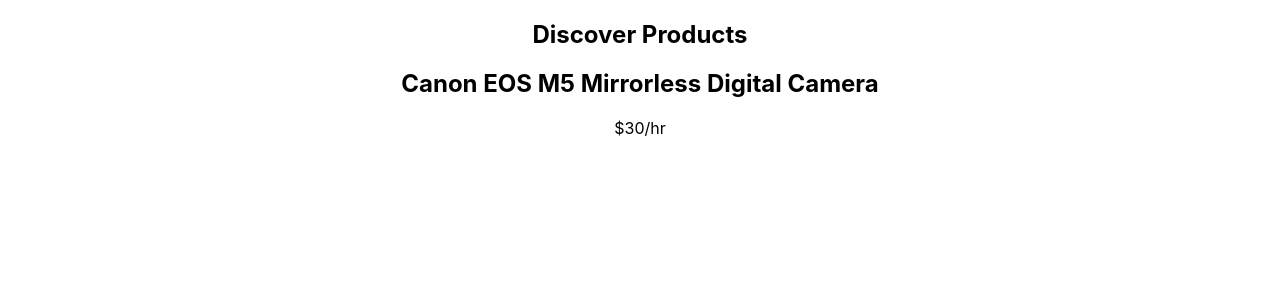
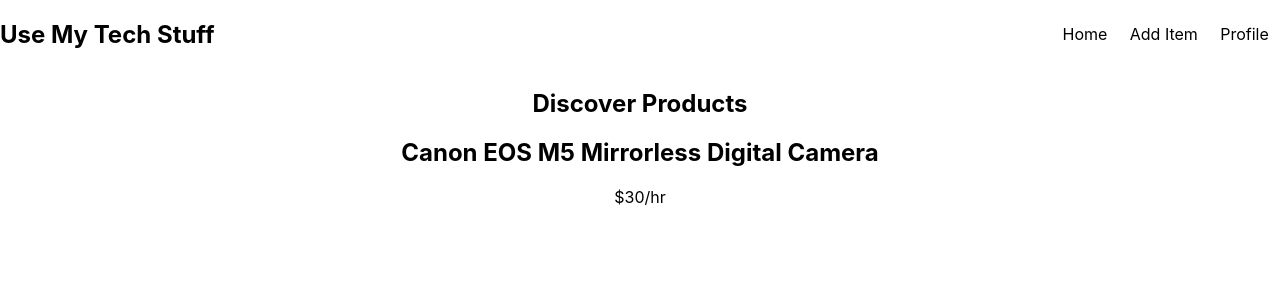
Before and after one commit to bwptpt-use-my-tech-stuff1/front-end, a React (Create React App) app: page /dashboard in a window 1280 px wide. Shown: the top 300 px of the page. Built offline with nearby package versions, Linux system fonts and the light colour scheme.

Commit message:
created and displayed  navbar, changed 'add_listing' path to 'add_item'

```diff
--- a/src/App.css
+++ b/src/App.css
@@ -2,37 +2,26 @@
   text-align: center;
 }
 
-.App-logo {
-  height: 40vmin;
-  pointer-events: none;
+a {
+  text-decoration: none;
 }
 
-@media (prefers-reduced-motion: no-preference) {
-  .App-logo {
-    animation: App-logo-spin infinite 20s linear;
-  }
+.navbar {
+  display: flex;
+  justify-content: space-between;
+  align-items: center;
+  z-index: 1;
+  width: 100%;
+  margin-bottom: 1rem;
 }
 
-.App-header {
-  background-color: #282c34;
-  min-height: 100vh;
+.navbar ul {
   display: flex;
-  flex-direction: column;
-  align-items: center;
-  justify-content: center;
-  font-size: calc(10px + 2vmin);
-  color: white;
+  list-style: none;
 }
 
-.App-link {
-  color: #61dafb;
+.navbar a {
+  color: #000;
+  padding: 0.45rem;
+  margin: 0 0.25rem;
 }
-
-@keyframes App-logo-spin {
-  from {
-    transform: rotate(0deg);
-  }
-  to {
-    transform: rotate(360deg);
-  }
-}
--- a/src/App.js
+++ b/src/App.js
@@ -24,7 +24,7 @@
           <Route path='/login' component={Login} />
           <Route path='/dashboard' component={Dashboard} />
           <Route path='/rent_product' component={ProductRent} />
-          <Route path='/add_listing' component={AddListing} />
+          <Route path='/add-item' component={AddListing} />
           <Route path='/profile' component={Profile} />
           <Route path='/my_listings' component={OwnerListing} />
           <Route path='/history' component={History} />
--- a/src/components/AddListing.js
+++ b/src/components/AddListing.js
@@ -1,8 +1,10 @@
 import React from 'react';
+import Navbar from './layout/Navbar';
 
 const AddListing = () => {
   return (
     <div>
+      <Navbar />
       <h2>New Listing</h2>
     </div>
   );
--- a/src/components/Dashboard.js
+++ b/src/components/Dashboard.js
@@ -1,9 +1,11 @@
 import React from 'react';
+import Navbar from './layout/Navbar';
 import ItemListing from '../components/ItemListing';
 
 const Dashboard = () => {
   return (
     <div>
+      <Navbar />
       <h2>Discover Products</h2>
       <ItemListing />
     </div>
--- a/src/components/Profile.js
+++ b/src/components/Profile.js
@@ -1,8 +1,10 @@
 import React from 'react';
+import Navbar from './layout/Navbar';
 
 const Profile = () => {
   return (
     <div>
+      <Navbar />
       <h2>Profile</h2>
     </div>
   );
--- /dev/null
+++ b/src/components/layout/Navbar.js
@@ -0,0 +1,23 @@
+import React from 'react';
+import { Link } from 'react-router-dom';
+
+const Navbar = () => {
+  return (
+    <div className='navbar'>
+      <h2>Use My Tech Stuff</h2>
+      <ul>
+        <li>
+          <Link to='/dashboard'>Home</Link>
+        </li>
+        <li>
+          <Link to='/add-item'>Add Item</Link>
+        </li>
+        <li>
+          <Link to='/profile'>Profile</Link>
+        </li>
+      </ul>
+    </div>
+  );
+};
+
+export default Navbar;
```
